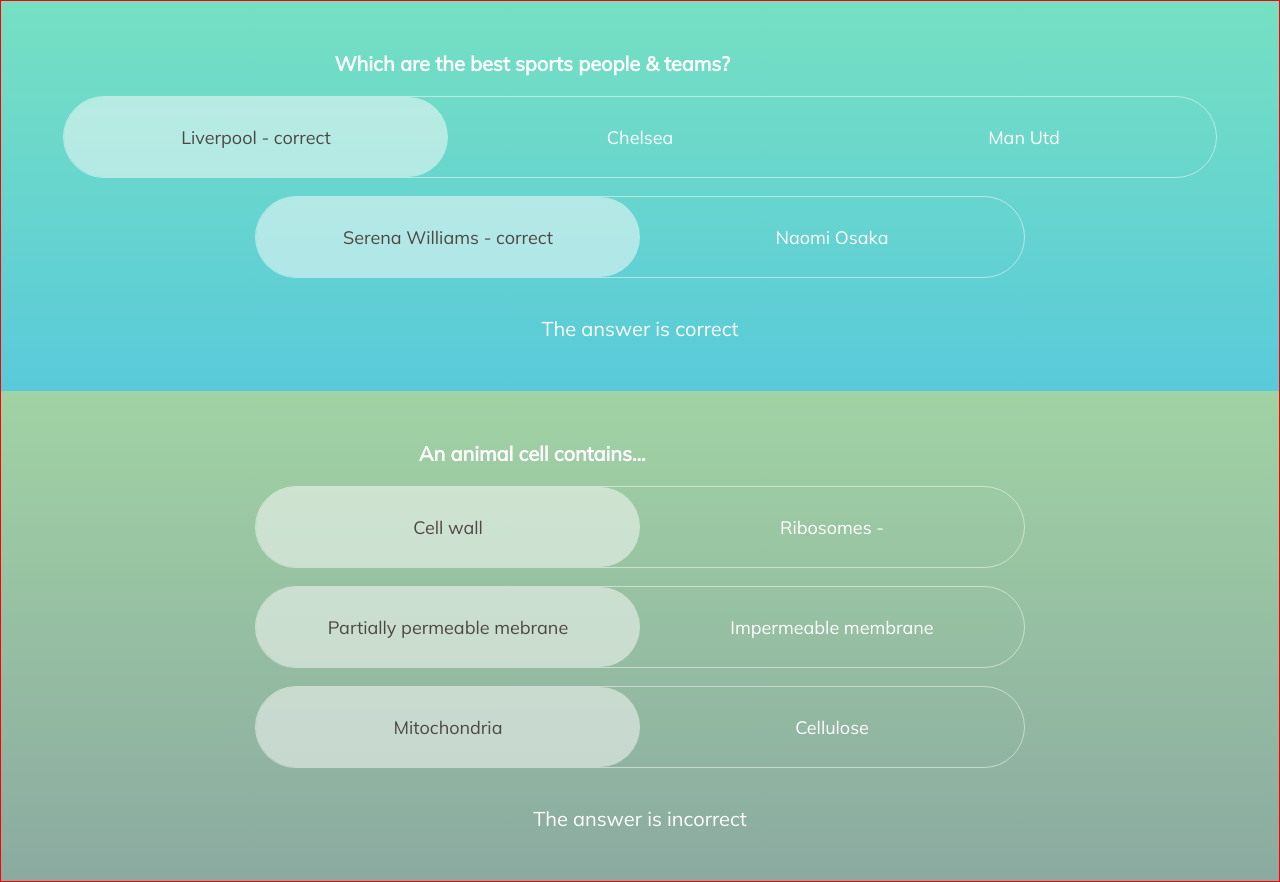
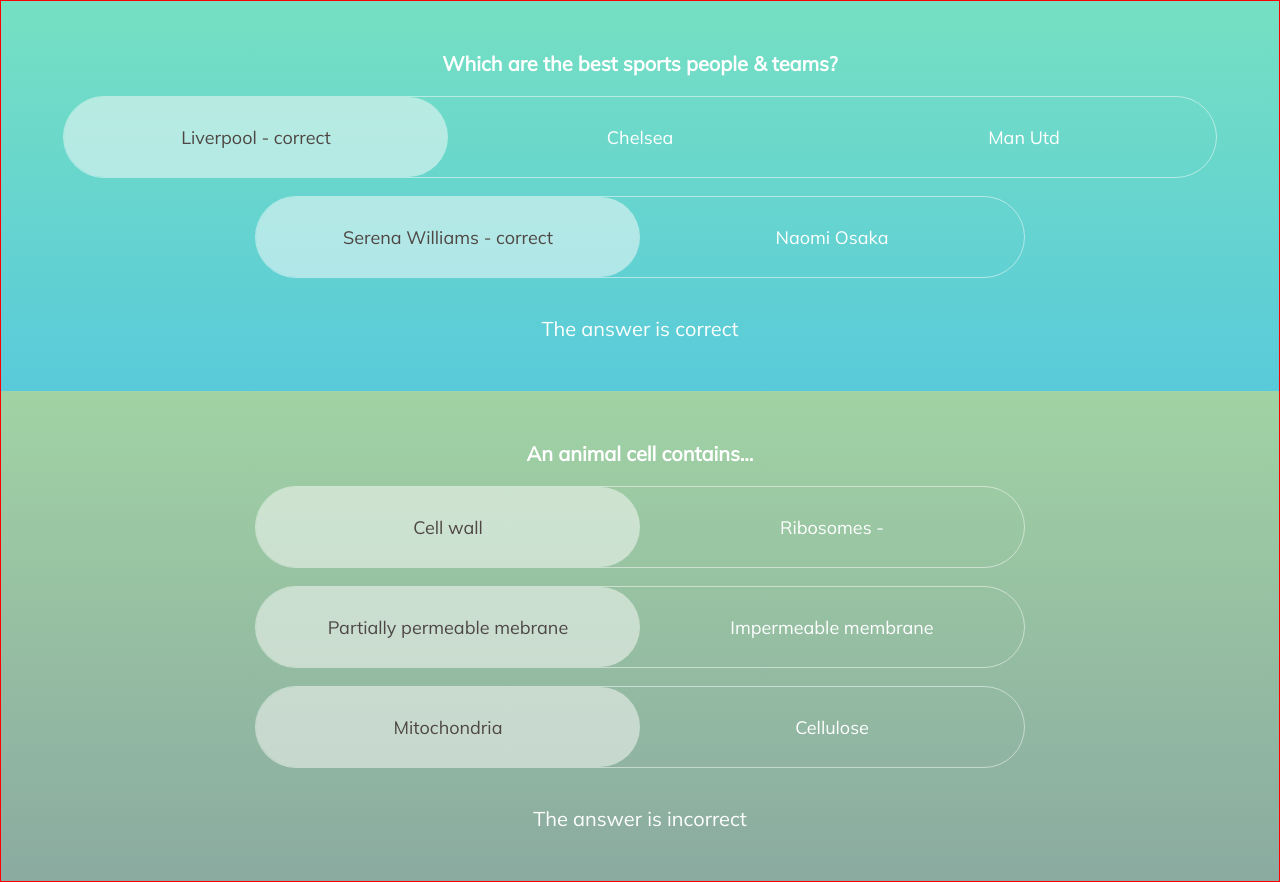
Before and after one commit to hannasophian/seneca_test, a React (Create React App) app: page / in a window 1280 px wide. Built offline with nearby package versions, Linux system fonts and the light colour scheme.

Commit message:
Centered question and message

```diff
--- a/src/css/toggleswitch.css
+++ b/src/css/toggleswitch.css
@@ -18,12 +18,12 @@
   font-size: 20px;
   color: white;
   width: 80%;
-  margin: 20px;
+  margin: 20px auto;
 }
 
 #correct-message {
   font-family: "Mulish", sans-serif;
-  font-size: 20px;
+  font-size: 20px auto;
   color: white;
 }
 
```
